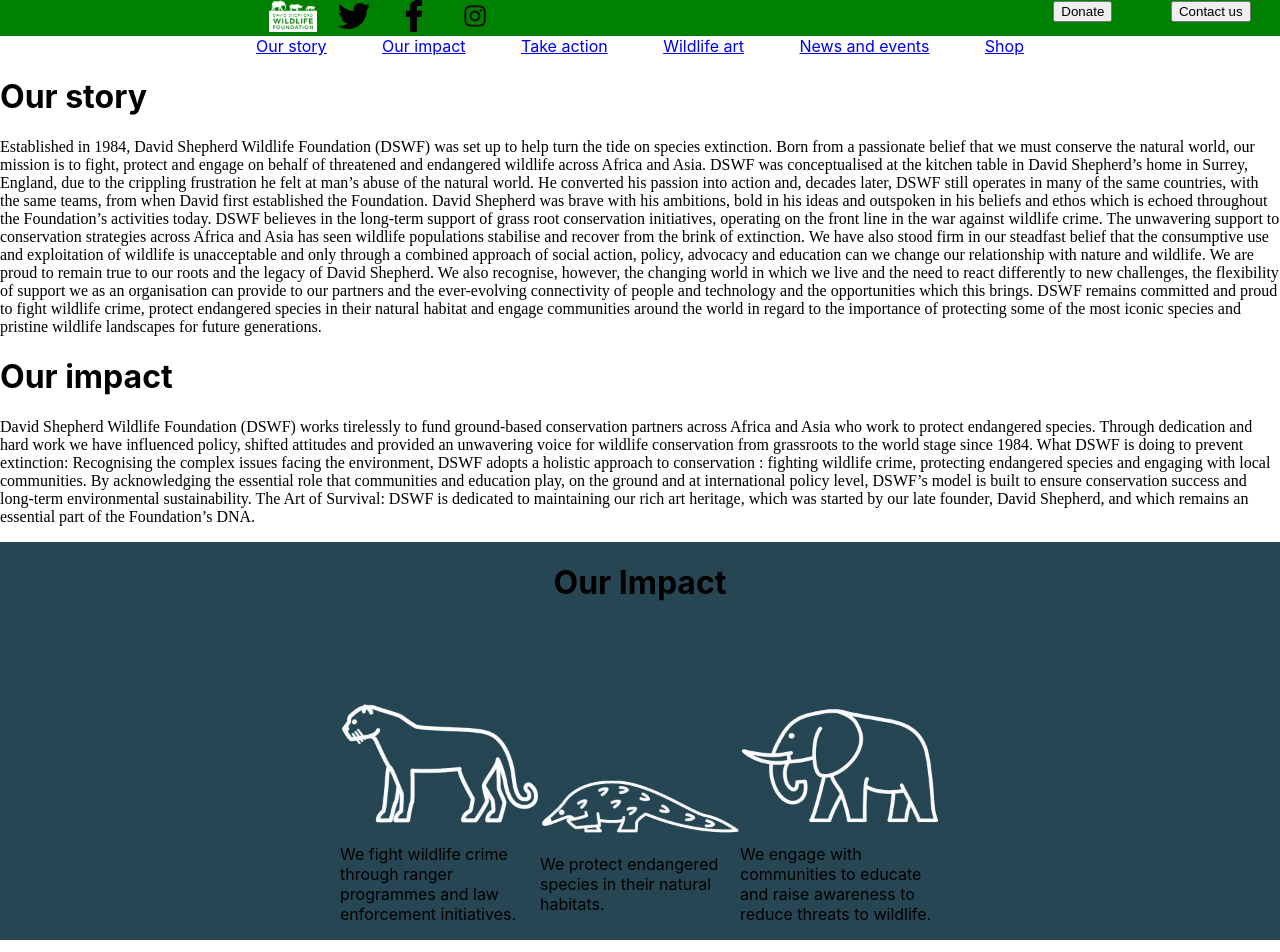
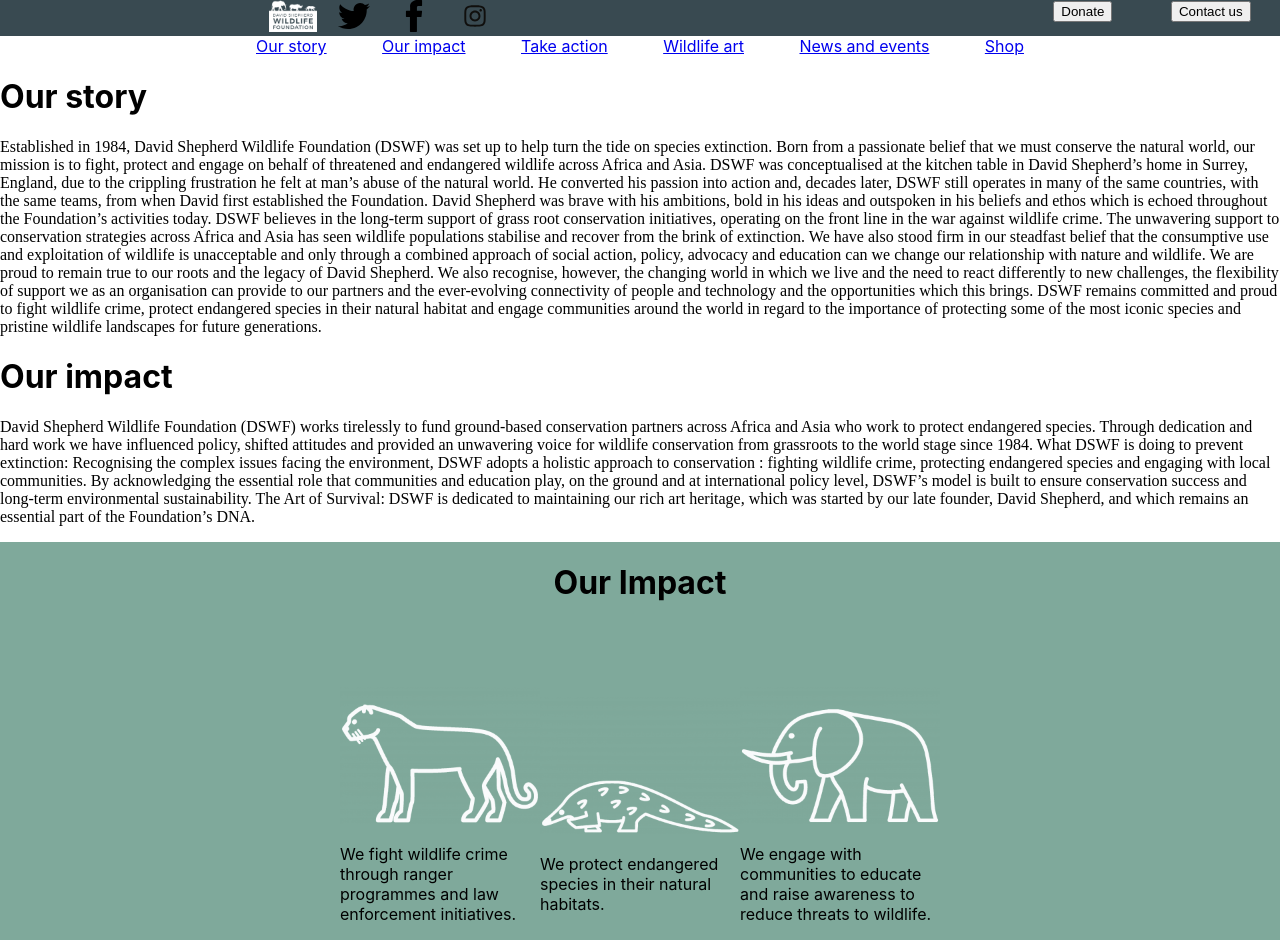
Before and after one commit to CodecoolGlobal/react-for-a-cause-react-tmboroka, a React (Create React App) app in the folder ngo/: page / in a window 1280 px wide. Shown: the top 952 px of the page. Built offline with nearby package versions, Linux system fonts and the light colour scheme; a web font is replaced by a local one.

Commit message:
changed colors

```diff
--- a/ngo/src/App.css
+++ b/ngo/src/App.css
@@ -2,16 +2,14 @@
 @import url('https://fonts.googleapis.com/css2?family=Cinzel&family=Fauna+One&family=Lobster&display=swap');
 
 :root{
-  --blue: rgb(38, 70, 83);
-  --green: rgb(42,157, 143);
-  --yellow: rgb(233, 196, 106);
-  --orange: rgb(244,162,97);
-  --red: rgb(231, 111, 81);
+  --dark: #394a51;
+  --middle: #7fa99b;
+  --light: #fbf2d5;
 }
 
 
 .barrier-container{
-  background-color: var(--blue);
+  background-color: var(--middle);
   display: grid;
   grid-template-columns: 2fr 2fr 2fr 2fr 2fr  2fr 2fr;
   grid-template-rows: 0.2fr 0.2fr;
@@ -56,7 +54,7 @@
 }
 
 .headerDiv{
-  background-color: green;
+  background-color: var(--dark);
   display: grid;
   grid-template-columns: 1fr 1fr 2fr 1fr;
 }
@@ -67,7 +65,7 @@
 }
 .headerDiv > .button-containers > .buttons:hover {
   cursor: pointer;
-  background-color: aqua;
+  background-color: var(--middle);
 
 }
 
```
